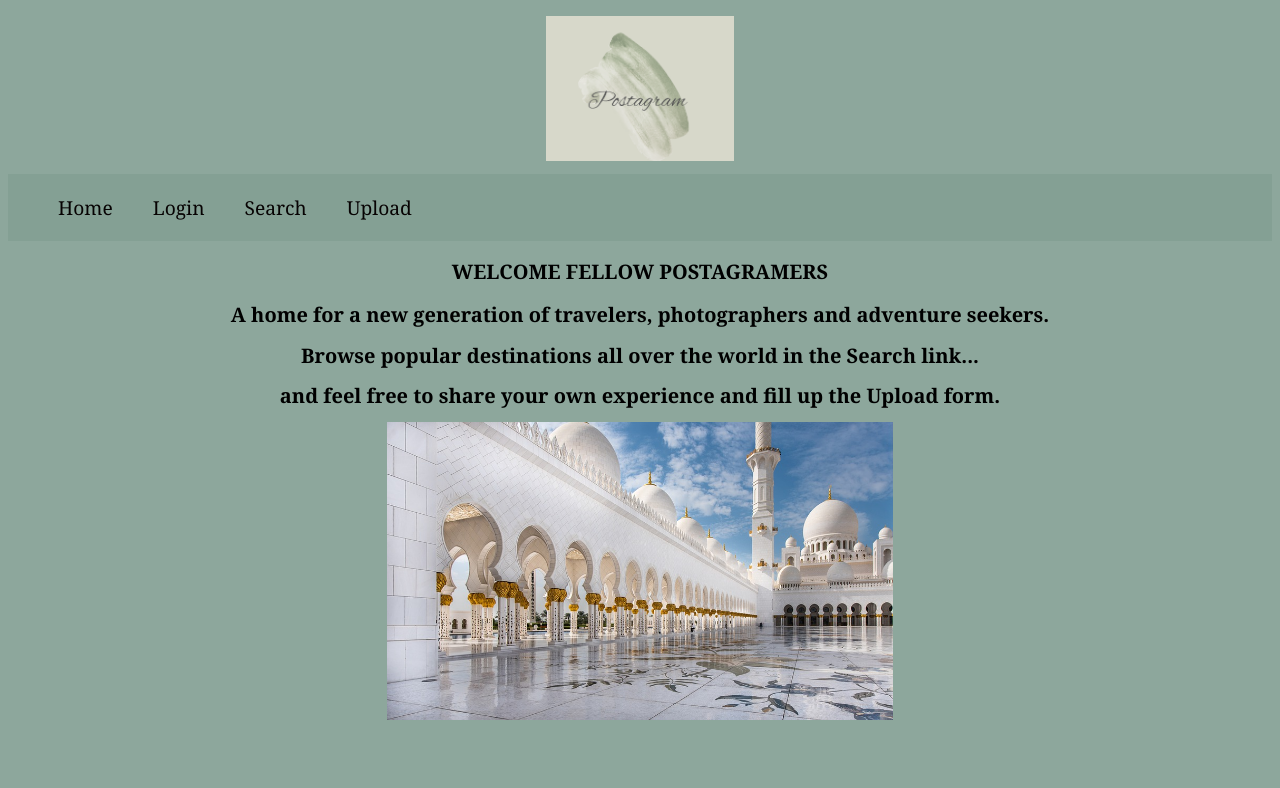
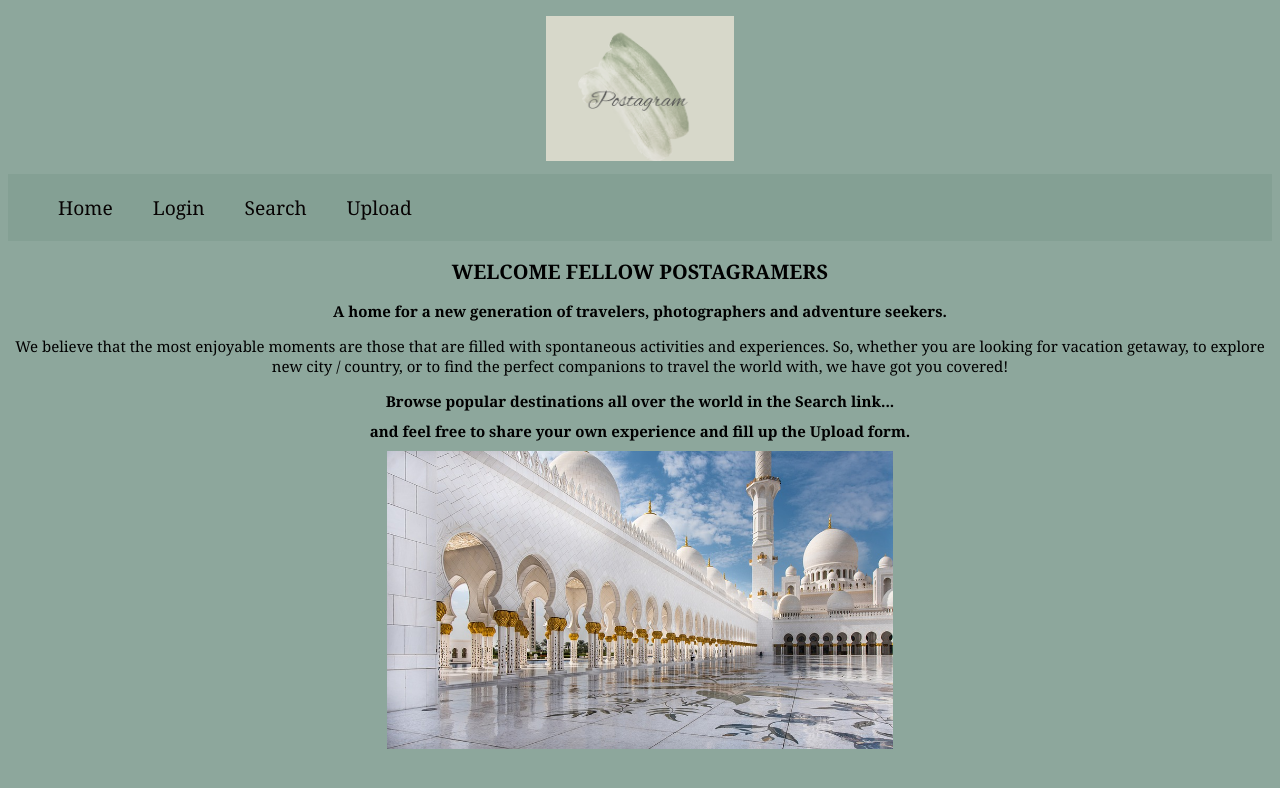
Before and after one commit to janicera2880/postagram, a React (Create React App) app: page /login in a window 1280 px wide. Both pictures are taken after typing "Sample", "Sample123" into the empty fields and a click on the button "Submit". Shown: the top 788 px of the page. Built offline with nearby package versions, Linux system fonts and the light colour scheme; data requests are answered from the project's data file.

Commit message:
Add comment in Home component

```diff
--- a/src/components/Home.js
+++ b/src/components/Home.js
@@ -10,6 +10,7 @@ function Home({ isLoggedIn }) {
     <div>
       <h2>WELCOME FELLOW POSTAGRAMERS</h2>
       <h1>A home for a new generation of travelers, photographers and adventure seekers.</h1>
+      <p>We believe that the most enjoyable moments are those that are filled with spontaneous activities and experiences.  So, whether you are looking for vacation getaway, to explore new city / country, or to find the perfect companions to travel the world with, we have got you covered!</p>
       <h1>Browse popular destinations all over the world in the Search link...</h1>
       <h1>and feel free to share your own experience and fill up the Upload form.</h1>
       <img id="homeImg" src={homeImg} alt="homeImg" className="center"/>
--- a/src/index.css
+++ b/src/index.css
@@ -32,7 +32,7 @@ body {
   height: 15%;
 }
 h1 {
-  font-size: 20px;
+  font-size: 15px;
   text-align: center;
   font-family:Cambria, Cochin, Georgia, Times, 'Times New Roman', serif;
 
@@ -42,6 +42,12 @@ h2 {
   text-align: center;
   font-family:Cambria, Cochin, Georgia, Times, 'Times New Roman', serif;
 
+}
+
+p {
+  font-size: 15px;
+  text-align:center;
+  font-family:Cambria, Cochin, Georgia, Times, 'Times New Roman', serif;
 }
 form {
   margin: 10rem;
```
